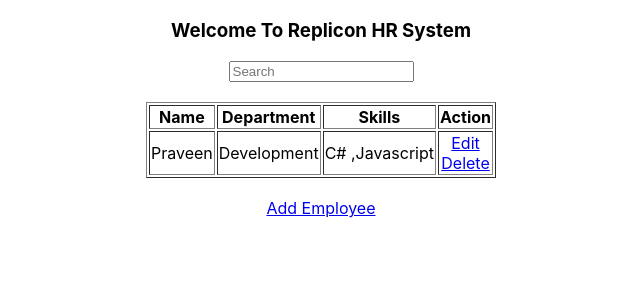
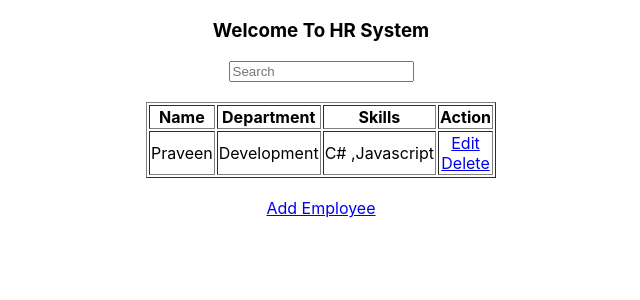
Before and after one commit to Praveen111/HR-employee-app, a React (Create React App) app: page / in a window 1280 px wide. Shown: the top 300 px of the page, without its empty margins (319-959 px from the left). Built offline with nearby package versions, Linux system fonts and the light colour scheme.

Commit message:
Minor changes

```diff
--- a/src/App.js
+++ b/src/App.js
@@ -47,7 +47,7 @@
   console.log("Parent",rows);
   return (
     <div className="App">
-    <h3>Welcome To Replicon HR System</h3>
+    <h3>Welcome To HR System</h3>
        <Search onSearch={onSearch} />
        <br/>
        <br/>
--- a/src/components/Table.jsx
+++ b/src/components/Table.jsx
@@ -77,7 +77,7 @@
                        <td>
                            <a href="#" onClick={() => saveValue(r,i)}>Save</a>
                            {/* <br />
-                             <a href="#" onClick={(e) => cancel(e)}>Cancel</a> */}gi
+                             <a href="#" onClick={(e) => cancel(e)}>Cancel</a> */}
                            </td>
                        </tr>}
                    </>)
```
